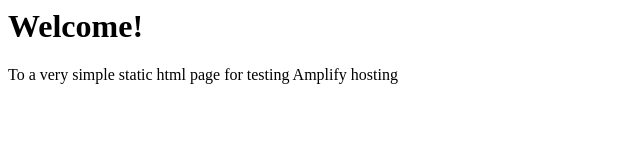
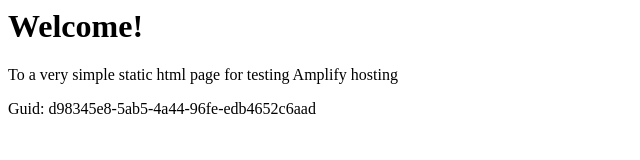
Before and after one commit to aws-aemilia-hkg/Github-PR-Commit-Integration-Test-DoNotTouch-GitHubAutoBuildPrPreviewCanaryTest-v1-prod-ap-east-1, a website: page src/index.html in a window 1280 px wide. Shown: the whole page, without its empty margins (0-640 px from the left). Drawn offline with Linux system fonts and the light colour scheme.

Commit message:
commit from integ tests

```diff
--- a/src/index.html
+++ b/src/index.html
@@ -1,3 +1,5 @@
+
+
 <html lang="en">
 
 <head>
@@ -10,6 +12,6 @@
 <body>
     <h1>Welcome!</h1>
     <p>To a very simple static html page for testing Amplify hosting</p>
-</body>
+    <p>Guid: d98345e8-5ab5-4a44-96fe-edb4652c6aad</p></body>
 
 </html>
```
